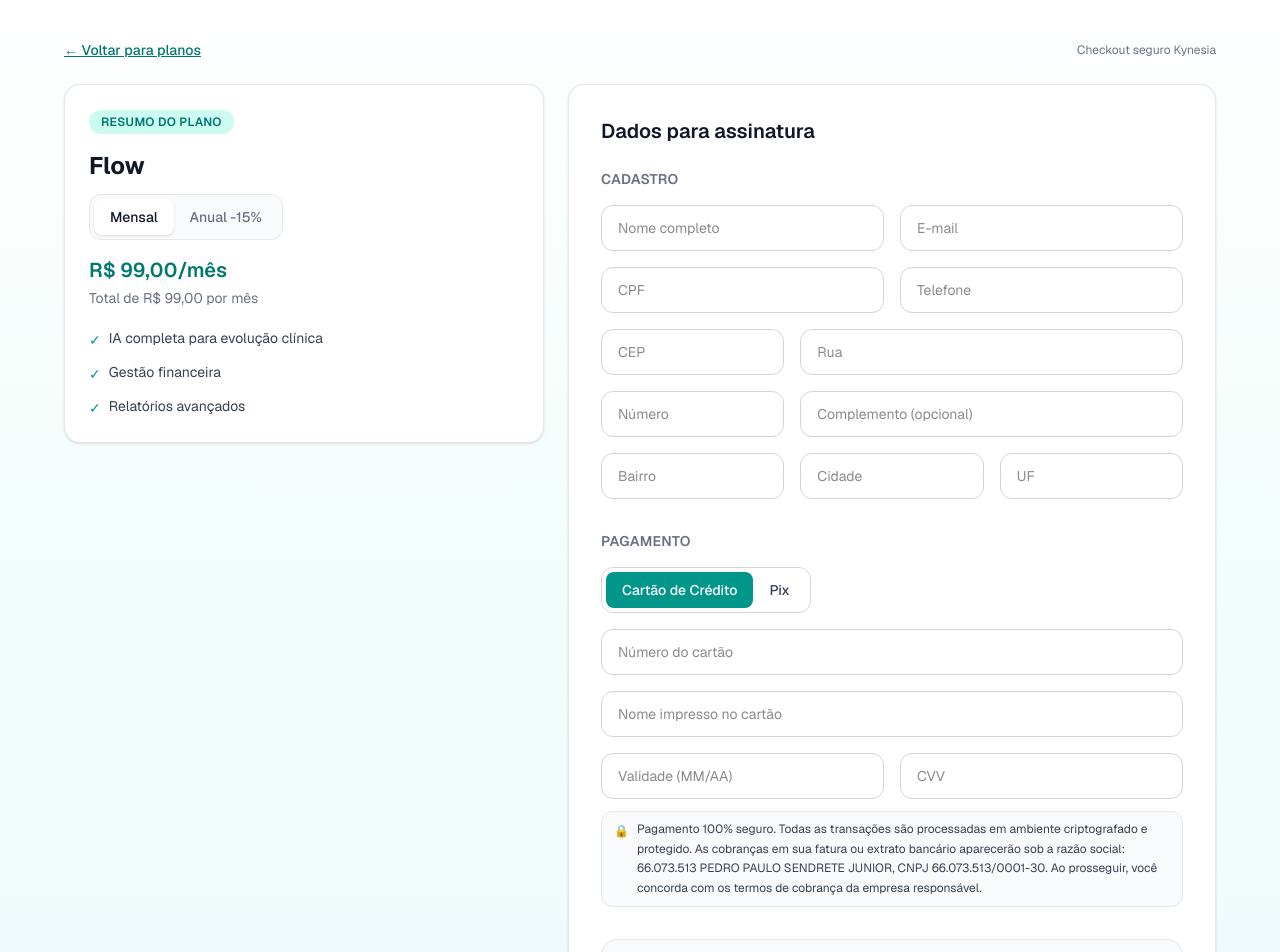
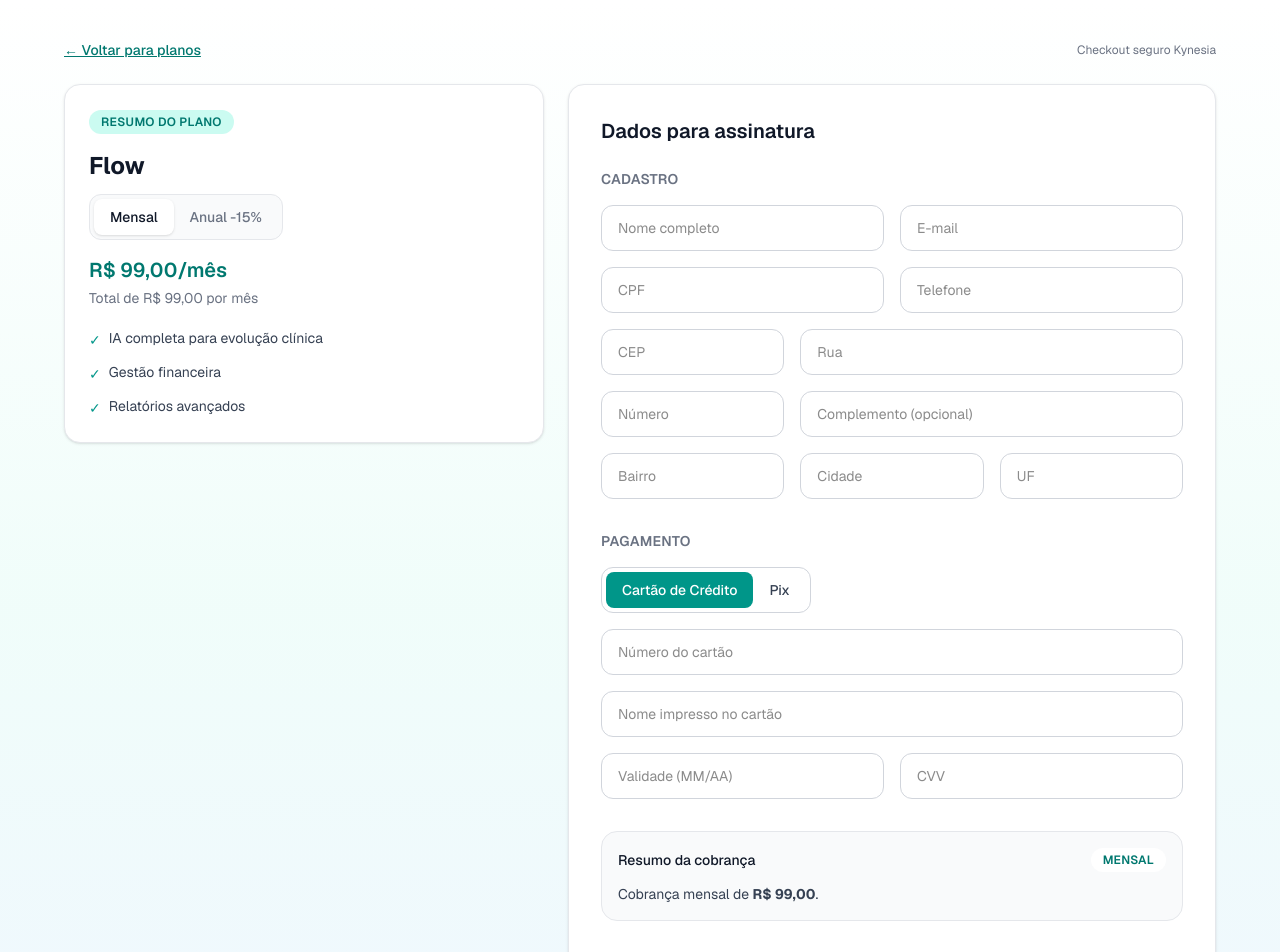
Before and after one commit to sendrette/kynesia-site, a Next.js app: page /checkout in a window 1280 px wide. Shown: the top 952 px of the page. Built offline with nearby package versions, Linux system fonts and the light colour scheme.

Commit message:
refactor: remove payment security message from checkout form and comment out testimonials section in homepage

```diff
--- a/app/checkout/page.tsx
+++ b/app/checkout/page.tsx
@@ -461,12 +461,6 @@ function CheckoutContent() {
                         className="rounded-xl border border-gray-300 px-4 py-3 text-sm outline-none transition focus:border-teal-500"
                       />
                     </div>
-                    <p className="mt-2 flex items-start gap-2 rounded-xl border border-gray-200 bg-gray-50 px-3 py-2 text-xs leading-relaxed text-gray-700">
-                      <span aria-hidden="true" className="mt-0.5 text-gray-600">
-                        🔒
-                      </span>
-                      <span>{paymentSecurityMessage}</span>
-                    </p>
                   </div>
                 ) : (
                   <div className="rounded-xl border border-teal-200 bg-teal-50 p-4 text-sm text-teal-900">
--- a/app/page.tsx
+++ b/app/page.tsx
@@ -499,7 +499,8 @@ export default function Home() {
 
       <HomePricingSection />
 
-      <section className="px-6 py-20 md:py-24" id="faq">
+      {/* Seção de depoimentos ocultada - será reativada quando houver dados reais */}
+      {/* <section className="px-6 py-20 md:py-24" id="faq">
         <div className="mx-auto max-w-6xl">
           <Reveal className="text-center">
             <h2 className="mx-auto max-w-4xl text-3xl font-bold leading-tight text-[#122a5a] md:text-5xl">
@@ -545,7 +546,7 @@ export default function Home() {
             ))}
           </div>
         </div>
-      </section>
+      </section> */}
 
       <section className="px-6 py-20 md:py-24">
         <div className="mx-auto max-w-4xl">
```
